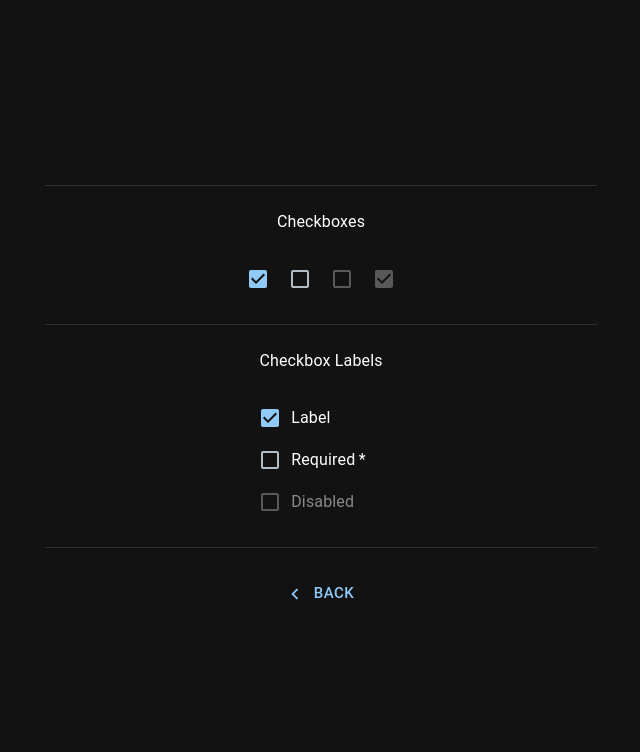
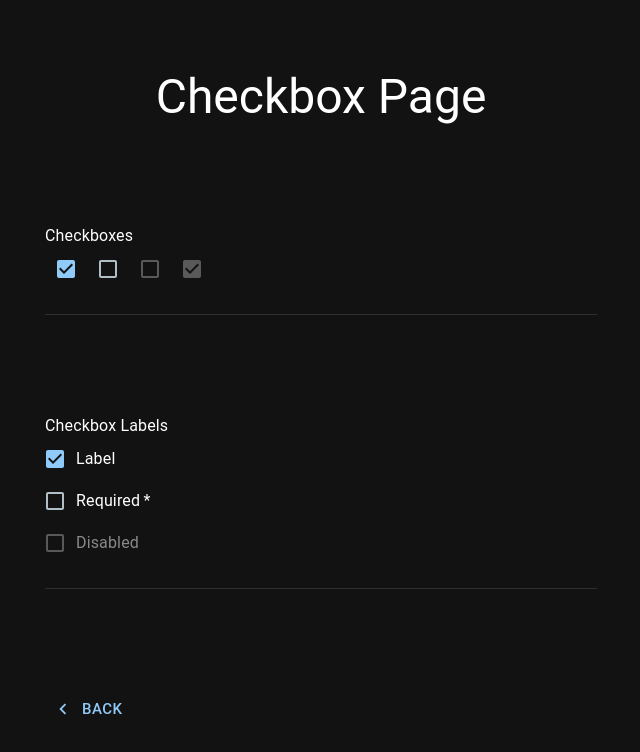
Before and after one commit to watcharakornton/mui_tutorials, a React (Vite) app: page /checkbox in a window 1280 px wide. Shown: the top 752 px of the page, without its empty margins (319-959 px from the left). Built offline with nearby package versions, Linux system fonts and the light colour scheme.

Commit message:
Redesign Checkbox Page

```diff
--- a/src/pages/CheckboxPage.jsx
+++ b/src/pages/CheckboxPage.jsx
@@ -1,5 +1,5 @@
 import * as React from 'react'
-import { Container, Stack, Divider, Button } from '@mui/material';
+import { Container, Grid, Divider, Button, Typography } from '@mui/material';
 import ChevronLeftIcon from '@mui/icons-material/ChevronLeft';
 
 import {
@@ -8,25 +8,36 @@ import {
 } from "../inputs/CheckboxComponent";
 
 const CheckboxPage = () => {
-    const sections = [<Checkboxes />, <CheckboxLabels />];
+    const sections = [
+        <Checkboxes />,
+        <CheckboxLabels />,
+    ];
 
     return (
         <Container maxWidth="sm">
-            <Stack
-                spacing={3}
+            <Grid
+                container
                 alignItems="center"
                 justifyContent="center"
                 sx={{ minHeight: "100vh" }}
             >
-                <Divider sx={{ width: "100%" }} />
+                <Grid item xs={12}>
+                    <Typography variant='h3' align='center' sx={{ mt: 5 }}>
+                        Checkbox Page
+                    </Typography>
+                </Grid>
                 {sections.map((Component, index) => (
                     <React.Fragment key={index}>
-                        {Component}
-                        <Divider sx={{ width: "100%" }} />
+                        <Grid item xs={12} sx={{ mt: 5 }}>
+                            {Component}
+                            <Divider sx={{ mt: 3, width: "100%" }} />
+                        </Grid>
                     </React.Fragment>
                 ))}
-                <Button size='large' startIcon={<ChevronLeftIcon />} href="/">Back</Button>
-            </Stack>
+                <Grid item xs={12} sx={{ my: 5 }}>
+                    <Button size='large' startIcon={<ChevronLeftIcon />} href="/">Back</Button>
+                </Grid>
+            </Grid>
         </Container>
     )
 }
```
